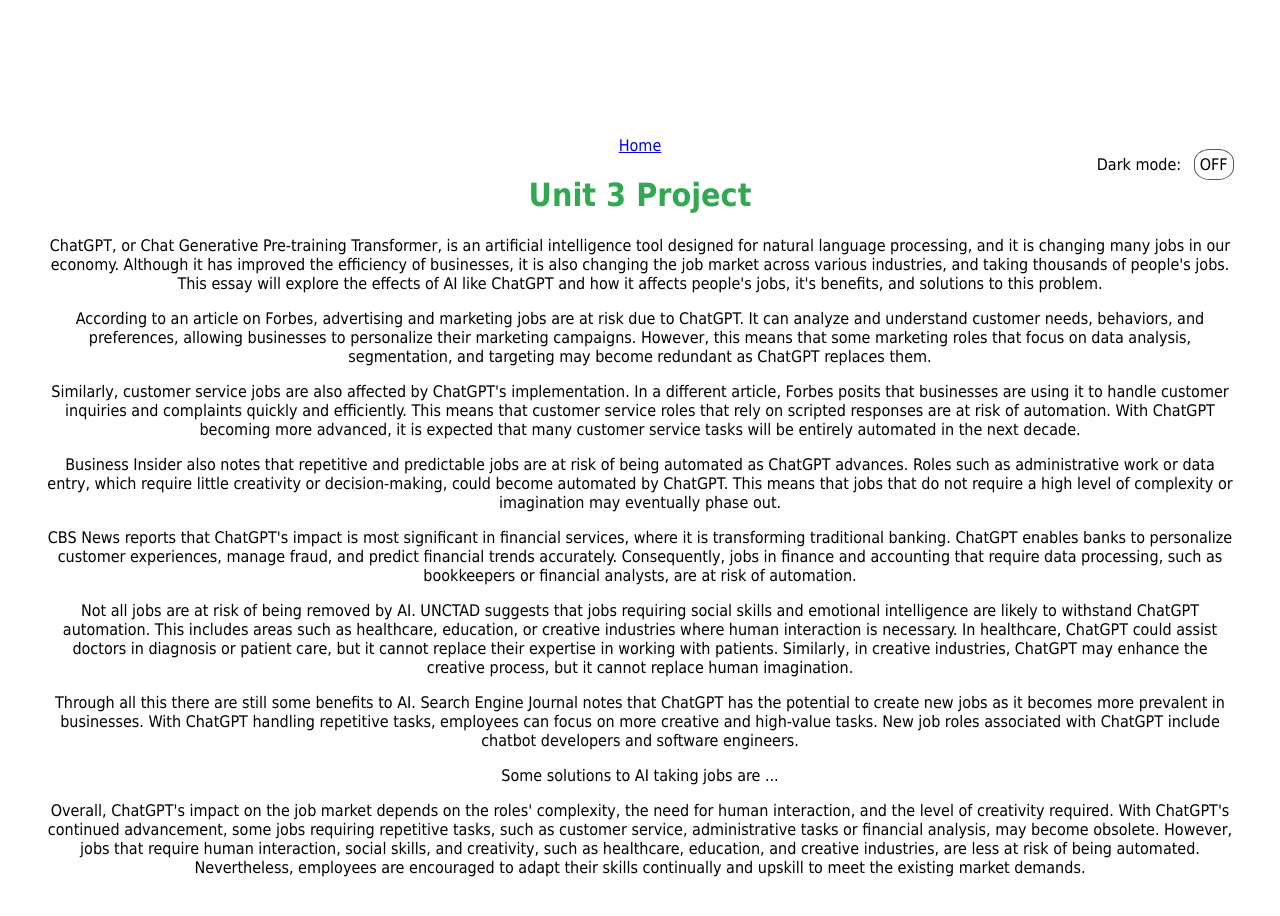
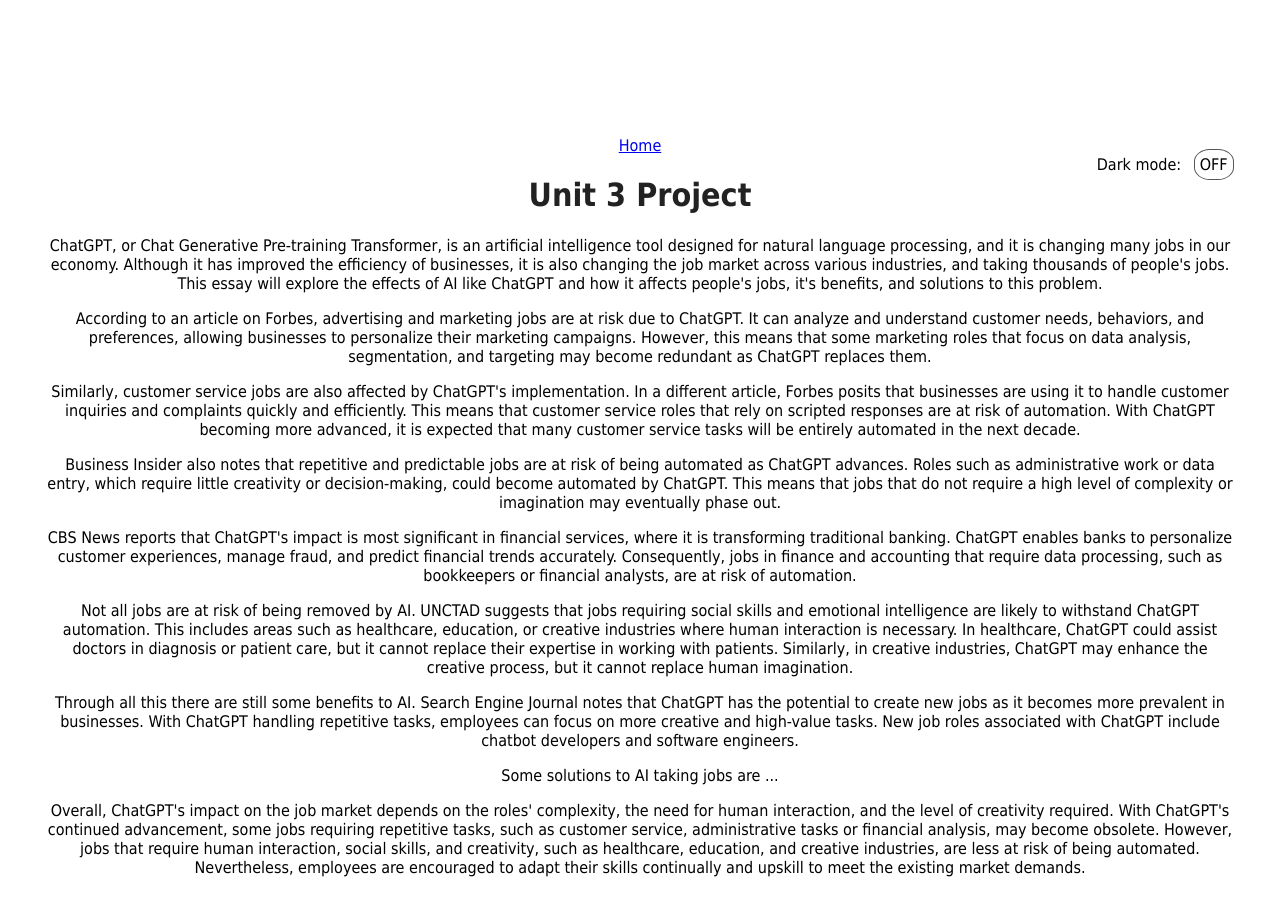
Before and after one commit to iAMmolecule/idrisnance.github.io, a plain HTML site: page unit3project.html in a window 1280 px wide. Drawn offline with nearby package versions, Linux system fonts and the light colour scheme.

Commit message:
Update unit3project.html

```diff
--- a/unit3project.html
+++ b/unit3project.html
@@ -25,7 +25,7 @@
             width:140px;
     }
     h1{
-    color: #32a852;
+    color: #222;
     }
     .mode {
         float:right;
```
